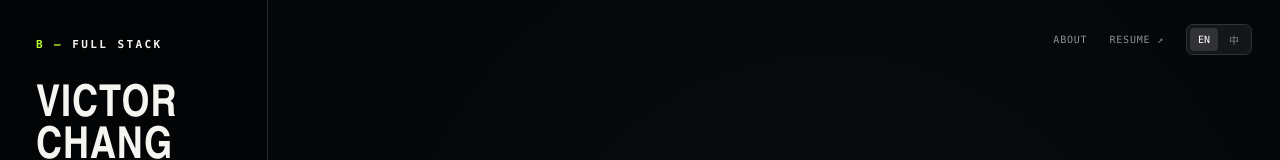
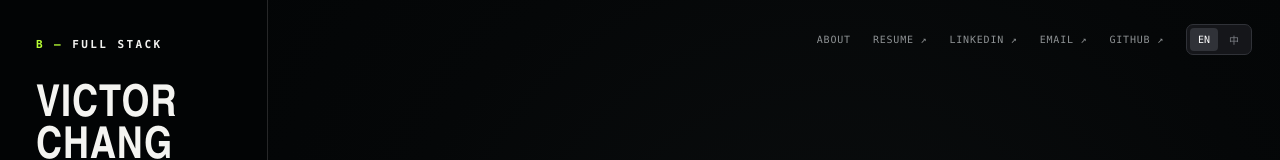
Before and after one commit to outsider987/victor-site, a Next.js app: page / in a window 1280 px wide. Shown: the top 160 px of the page. Built offline with nearby package versions, Linux system fonts and the light colour scheme.

Commit message:
Add social links to home navigation

```diff
--- a/src/components/header.tsx
+++ b/src/components/header.tsx
@@ -2,6 +2,7 @@
 
 import Link from "next/link";
 import { usePathname } from "next/navigation";
+import { links } from "@/data/projects";
 import { useLanguage } from "./language";
 
 export function Header() {
@@ -17,6 +18,9 @@ export function Header() {
     <nav className="home-language home-tools" aria-label={lang === "en" ? "Homepage utilities" : "首頁工具列"}>
       <a href="#about">{lang === "en" ? "About" : "關於"}</a>
       <Link href="/resume" target="_blank">{lang === "en" ? "Resume ↗" : "履歷 ↗"}</Link>
+      <a href={links.linkedin} target="_blank" rel="noreferrer">LinkedIn ↗</a>
+      <a href={links.email}>Email ↗</a>
+      <a href={links.github} target="_blank" rel="noreferrer">GitHub ↗</a>
       {languageSwitch}
     </nav>
   );
```
